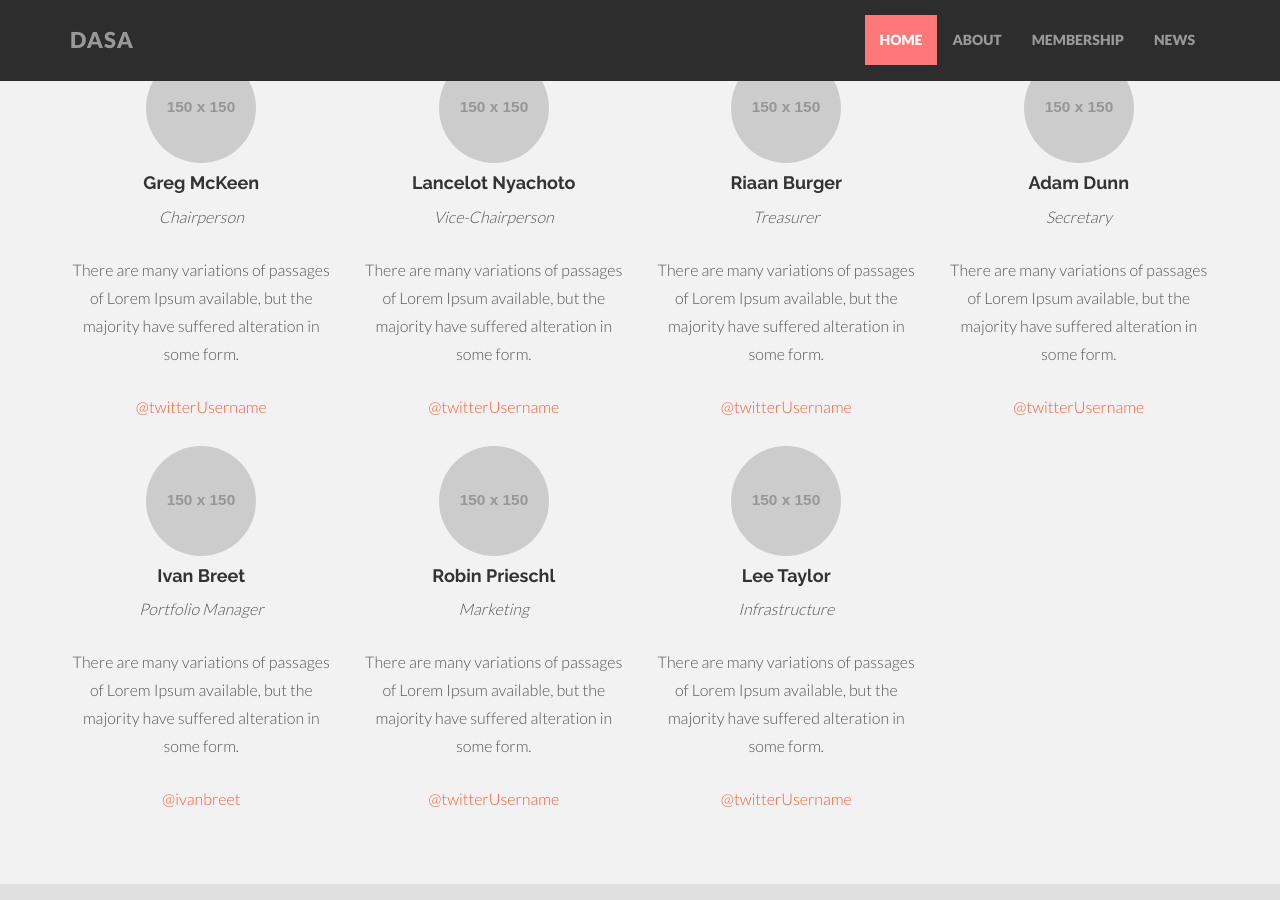
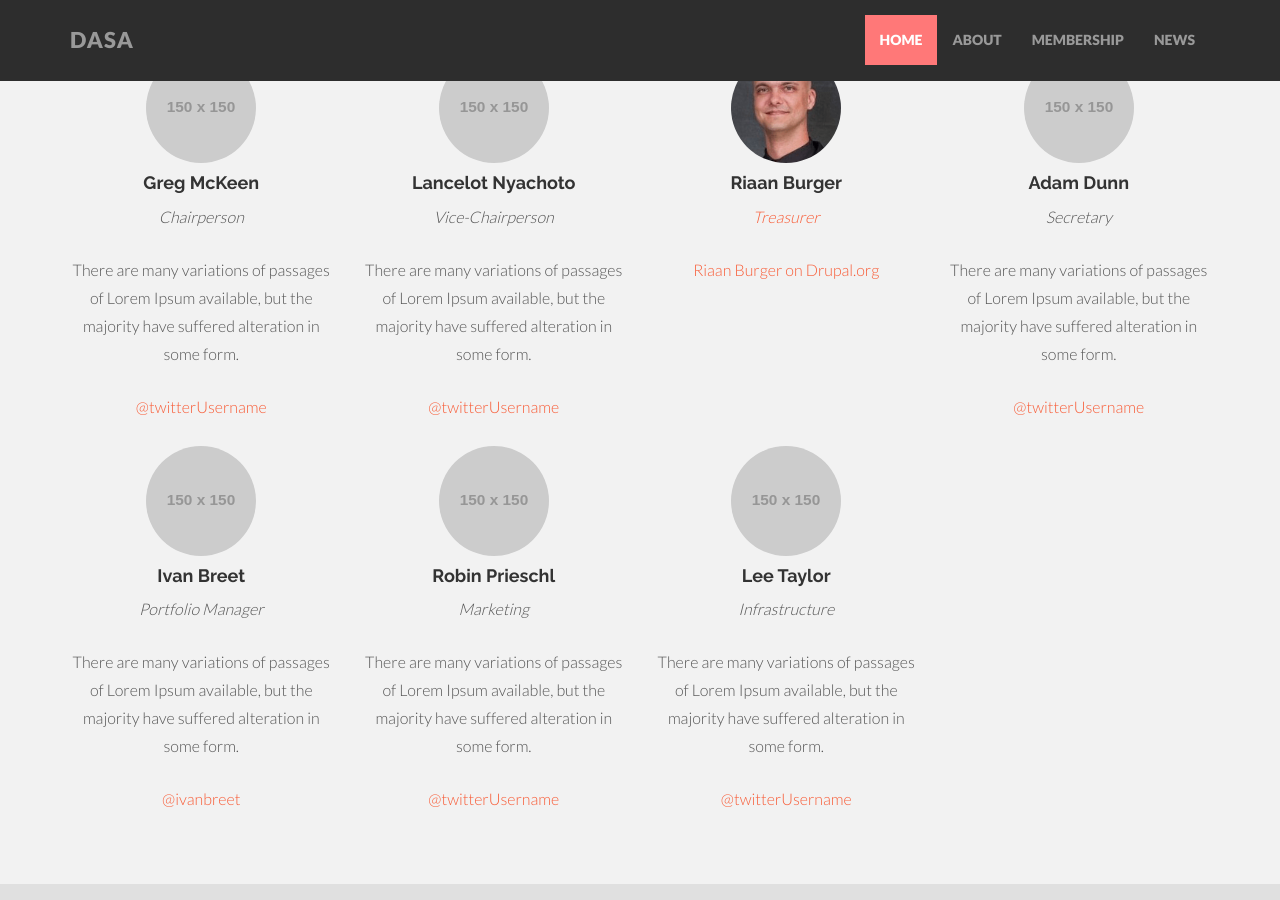
Before and after one commit to DrupalAssociationSA/DrupalAssociationSA.github.io, a Jekyll site: the page built from about.html, in a window 1280 px wide and 900 px high, scrolled down 916 px. Built offline with Jekyll 4.4.1, drawn with Linux system fonts in a browser that asks for light colours; nearby versions of some CDN libraries; Markdown is read by kramdown in place of the engine named in the settings.

Commit message:
Riaan: First edit, updated my profile on About page.

```diff
--- a/about.html
+++ b/about.html
@@ -50,11 +50,12 @@ title: About Us
     </div><!-- col-lg-3 -->
 
     <div class="col-lg-3">
-      <img class="img-circle" src="http://placehold.it/150x150" width="110" height="110" alt="">
-      <h4>Riaan Burger</h4>
-      <p><em>Treasurer</em></p>
-      <p>There are many variations of passages of Lorem Ipsum available, but the majority have suffered alteration in some form.</p>
-      <p><a href="#">@twitterUsername</a></p>
+      <a href="https://drupal.org/user/53372">
+        <img class="img-circle" src="/assets/img/riaan.png" width="110" height="110" alt="">
+        <h4>Riaan Burger</h4>
+        <p><em>Treasurer</em></p>
+        <p>Riaan Burger on Drupal.org</p>
+      </a>
     </div><!-- col-lg-3 -->
 
     <div class="col-lg-3">
```
Also changed, not shown: assets/img/riaan.png (added), 1 other file.
